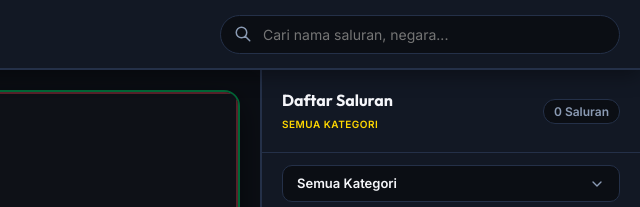
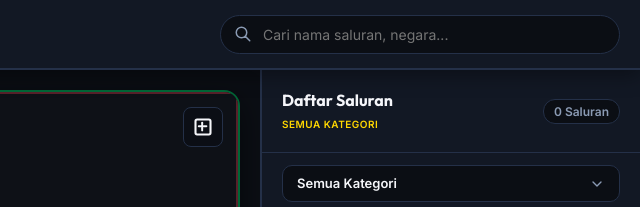
Before and after one commit to sofyan2108/Live-TV-GUWEH, a website: page index.html in a window 1280 px wide. Both pictures are taken after a click on the button "Coba Lagi". Shown: the top 207 px of the page, 640-1280 px from the left. Drawn offline with nearby package versions, Linux system fonts and the light colour scheme; no server answers.

Commit message:
Bypass notch kamera dan tambah fitur aspek rasio video

```diff
--- a/app.js
+++ b/app.js
@@ -54,7 +54,13 @@ const currentLogoContainer = document.getElementById("current-logo-container");
 // Referensi Elemen Navigasi Video Overlay
 const videoNavPrev = document.getElementById("video-nav-prev");
 const videoNavNext = document.getElementById("video-nav-next");
+const videoAspectBtn = document.getElementById("video-aspect-btn");
 const videoToast = document.getElementById("video-toast");
+
+// Konfigurasi Aspek Rasio Video
+const aspectRatios = ["contain", "fill", "cover"];
+const aspectRatioLabels = ["Fit (Asli)", "Stretch (Penuh)", "Zoom (Potong)"];
+let currentAspectIdx = 0;
 
 
 /**
@@ -101,6 +107,16 @@ document.addEventListener("DOMContentLoaded", () => {
     e.stopPropagation();
     playNextChannel();
   });
+
+  // Daftarkan event listener untuk tombol aspek rasio video
+  if (videoAspectBtn) {
+    videoAspectBtn.addEventListener("click", (e) => {
+      e.stopPropagation();
+      currentAspectIdx = (currentAspectIdx + 1) % aspectRatios.length;
+      videoElement.style.objectFit = aspectRatios[currentAspectIdx];
+      showVideoToast(`Rasio Gambar: ${aspectRatioLabels[currentAspectIdx]}`);
+    });
+  }
 
   // Daftarkan event listener tombol keyboard/remote control
   document.addEventListener("keydown", handleKeyDown);
--- a/index.html
+++ b/index.html
@@ -58,6 +58,11 @@
         </button>
         <button class="video-nav-btn next" id="video-nav-next" title="Saluran Berikutnya">
           <svg xmlns="http://www.w3.org/2000/svg" width="24" height="24" viewBox="0 0 24 24" fill="none" stroke="currentColor" stroke-width="2.5" stroke-linecap="round" stroke-linejoin="round"><polyline points="9 18 15 12 9 6"></polyline></svg>
+        </button>
+
+        <!-- Tombol Aspek Rasio (Fit/Stretch/Zoom) -->
+        <button class="video-aspect-btn" id="video-aspect-btn" title="Ubah Rasio Gambar">
+          <svg xmlns="http://www.w3.org/2000/svg" width="20" height="20" viewBox="0 0 24 24" fill="none" stroke="currentColor" stroke-width="2.5" stroke-linecap="round" stroke-linejoin="round"><rect x="3" y="3" width="18" height="18" rx="2" ry="2"></rect><path d="M7 11h10M11 7v10" stroke-dasharray="1 1" /></svg>
         </button>
 
         <!-- Toast Notifikasi Pergantian Saluran -->
--- a/styles.css
+++ b/styles.css
@@ -946,9 +946,44 @@ video {
 
 /* Tampilkan tombol kontrol saat di-hover atau ketika kelas .show-controls aktif */
 .video-container:hover .video-nav-btn,
-.video-container.show-controls .video-nav-btn {
+.video-container.show-controls .video-nav-btn,
+.video-container:hover .video-aspect-btn,
+.video-container.show-controls .video-aspect-btn {
   opacity: 1;
 }
+
+.video-aspect-btn {
+  position: absolute;
+  top: 15px;
+  right: 15px;
+  background-color: rgba(11, 14, 20, 0.65);
+  border: 1.5px solid var(--border-color);
+  color: var(--text-primary);
+  width: 40px;
+  height: 40px;
+  border-radius: 8px;
+  display: flex;
+  align-items: center;
+  justify-content: center;
+  cursor: pointer;
+  z-index: 15;
+  opacity: 0;
+  transition: opacity 0.3s cubic-bezier(0.4, 0, 0.2, 1), border-color 0.3s ease, background-color 0.3s ease, transform 0.2s ease;
+  outline: none;
+}
+
+.video-aspect-btn:hover {
+  border-color: var(--accent-neon);
+  background-color: rgba(11, 14, 20, 0.85);
+  color: var(--accent-neon);
+  transform: scale(1.1);
+  box-shadow: var(--glow-active-card);
+}
+
+.video-aspect-btn:active {
+  transform: scale(0.95);
+}
+
 
 /* Video Toast overlay alert */
 .video-toast {
```
Also changed, not shown: .github/workflows/build-apk.yml.
